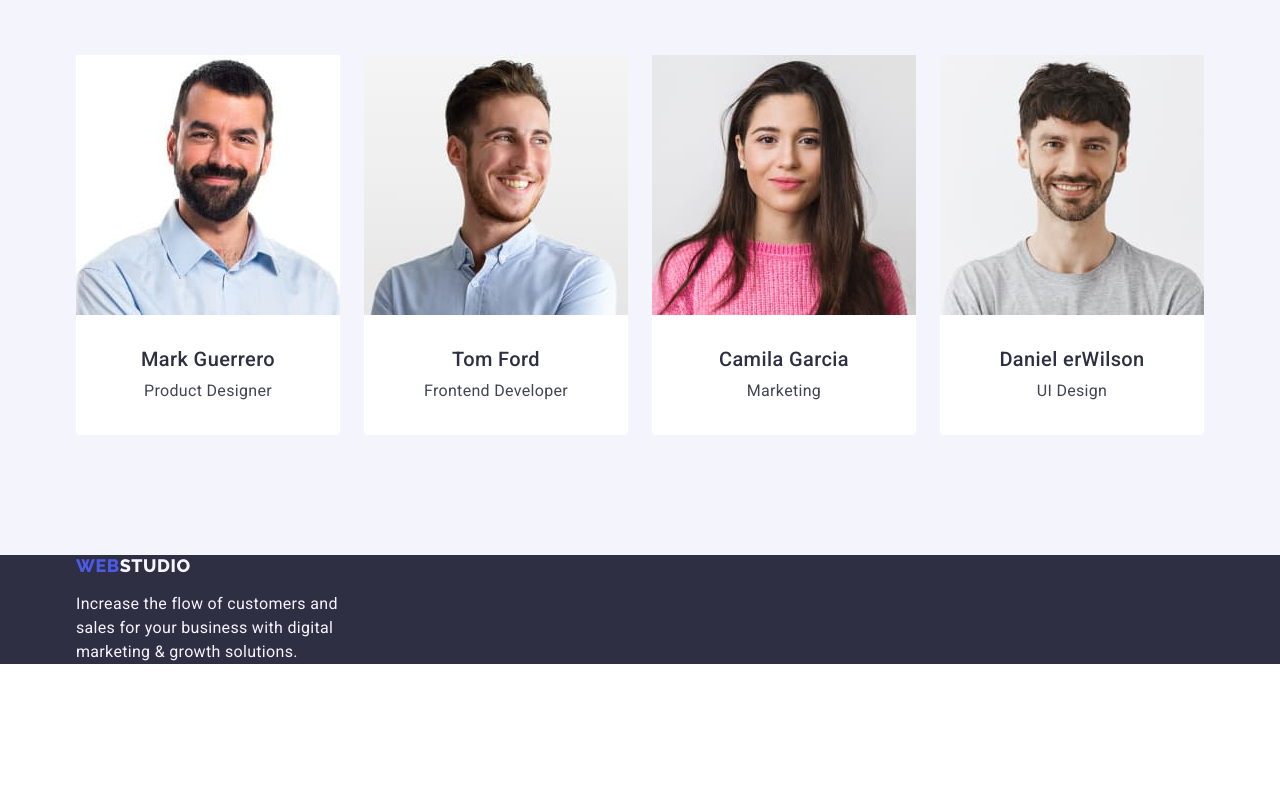
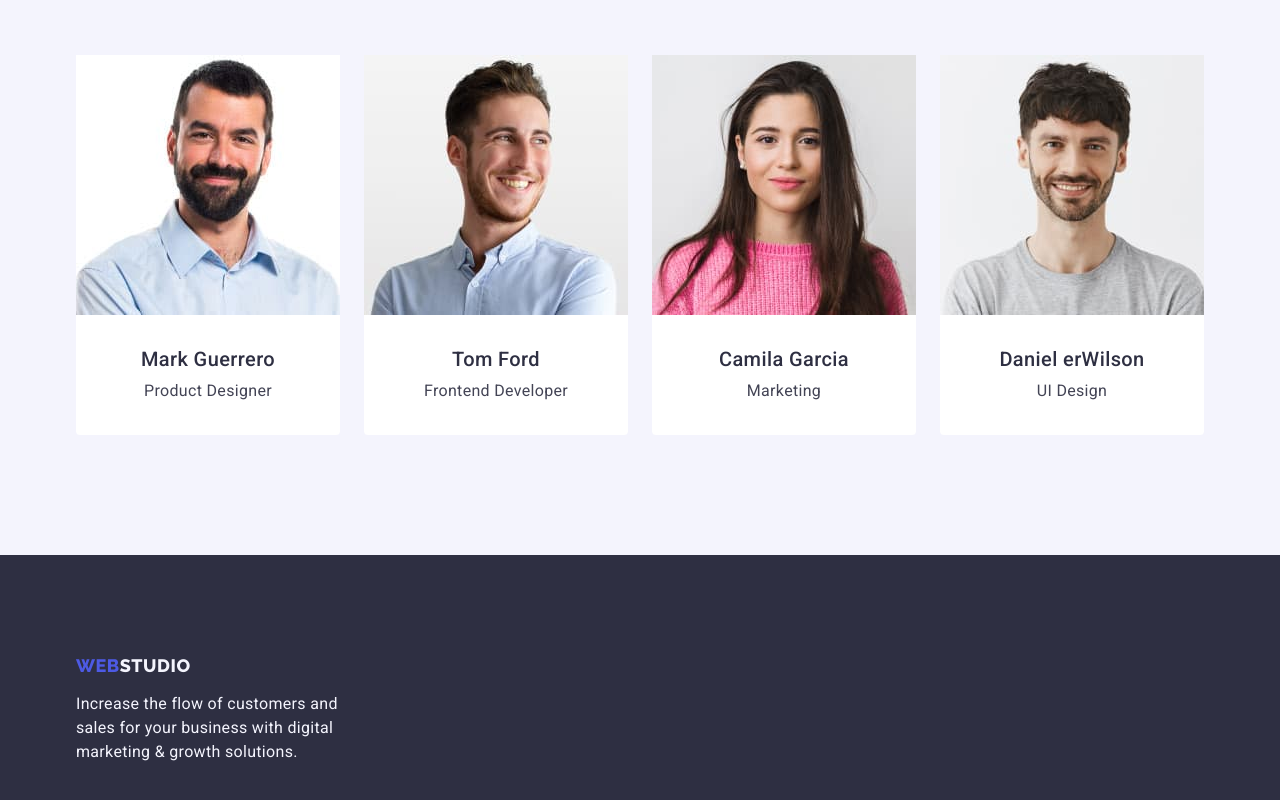
Before and after one commit to SvitlanaHu/goit-markup-hw-03, a plain HTML site: page index.html in a window 1280 px wide. Shown: the part 1799-2599 px from the top of the page. Before the commit the page ends 2463 px from the top, so only its background shows below. Drawn offline with nearby package versions, Linux system fonts and the light colour scheme.

Commit message:
Update style.css
extra tape broke the code

```diff
--- a/css/style.css
+++ b/css/style.css
@@ -365,13 +365,12 @@ img {
   color: var(--slate);
 }
 
-padding: 32px 16px
-  /*
+/*
 =============================================
    Footer
 =============================================
 */
-  .footer-box {
+.footer-box {
   padding: 100px 0;
 }
 
```
